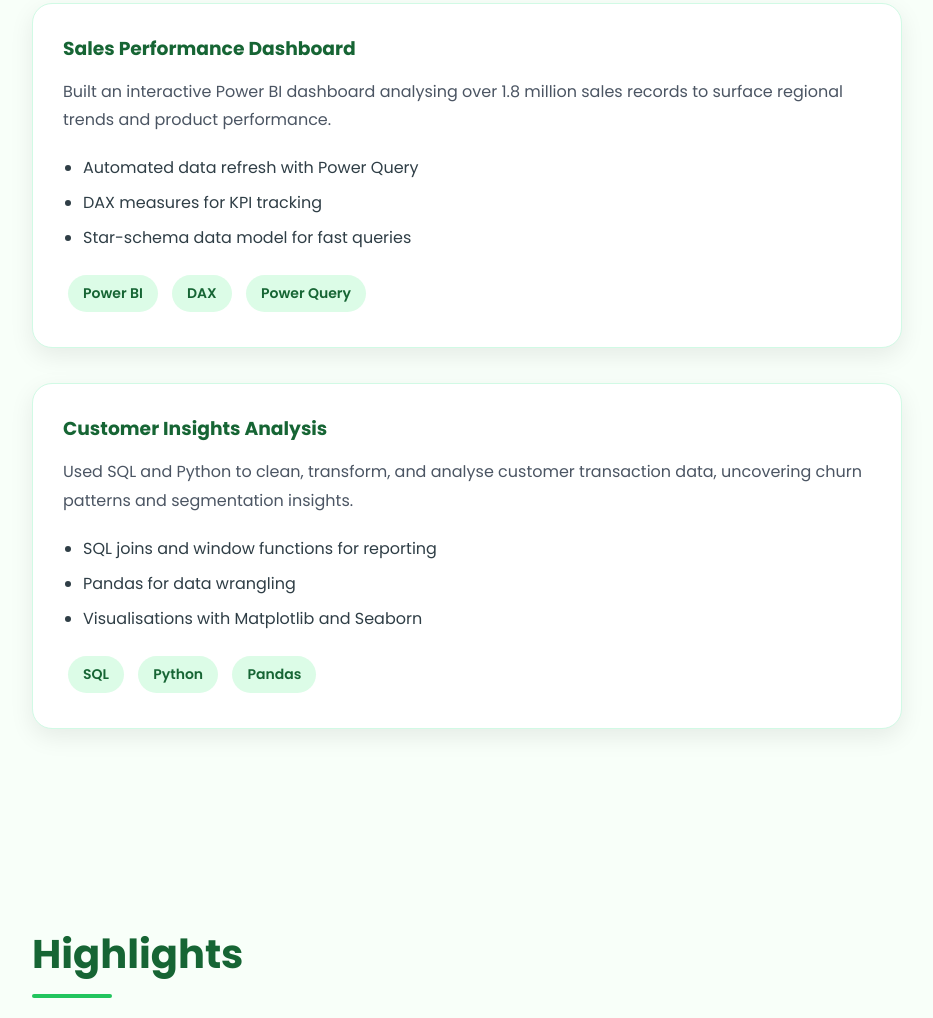
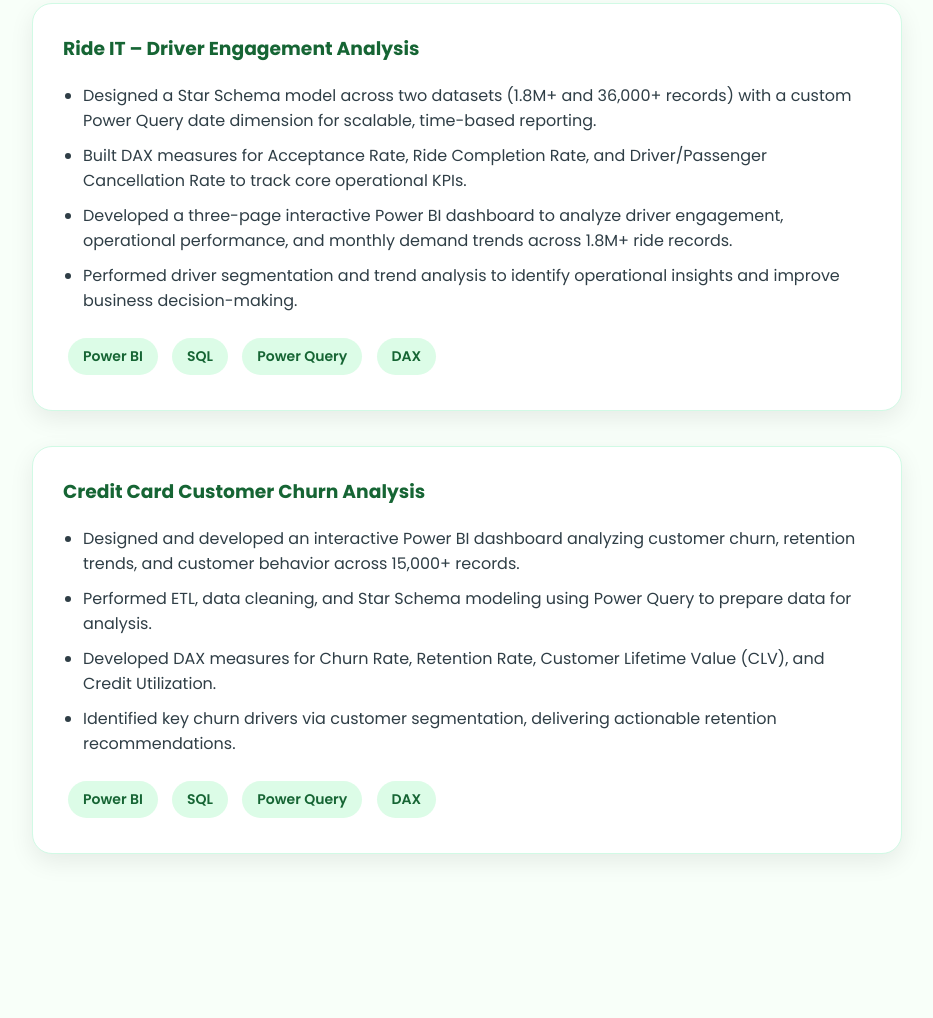
Before and after one commit to kishanlella/portfolio, a plain HTML site: page index.html in a window 1280 px wide. Shown: the part 2606-3624 px from the top of the page, without its empty margins (318-1251 px from the left). Drawn offline with Linux system fonts and the light colour scheme.

Commit message:
Updated portfolio

```diff
--- a/index.html
+++ b/index.html
@@ -178,38 +178,34 @@
 <h2>Projects</h2>
 
 <div class="project-card">
-<h3>Sales Performance Dashboard</h3>
-<p>
-Built an interactive Power BI dashboard analysing over 1.8 million
-sales records to surface regional trends and product performance.
-</p>
+<h3>Ride IT – Driver Engagement Analysis</h3>
 <ul>
-<li>Automated data refresh with Power Query</li>
-<li>DAX measures for KPI tracking</li>
-<li>Star-schema data model for fast queries</li>
+<li>Designed a Star Schema model across two datasets (1.8M+ and 36,000+ records) with a custom Power Query date dimension for scalable, time-based reporting.</li>
+<li>Built DAX measures for Acceptance Rate, Ride Completion Rate, and Driver/Passenger Cancellation Rate to track core operational KPIs.</li>
+<li>Developed a three-page interactive Power BI dashboard to analyze driver engagement, operational performance, and monthly demand trends across 1.8M+ ride records.</li>
+<li>Performed driver segmentation and trend analysis to identify operational insights and improve business decision-making.</li>
 </ul>
 <div class="tech-stack">
 <span>Power BI</span>
+<span>SQL</span>
+<span>Power Query</span>
 <span>DAX</span>
-<span>Power Query</span>
 </div>
 </div>
 
 <div class="project-card">
-<h3>Customer Insights Analysis</h3>
-<p>
-Used SQL and Python to clean, transform, and analyse customer
-transaction data, uncovering churn patterns and segmentation insights.
-</p>
+<h3>Credit Card Customer Churn Analysis</h3>
 <ul>
-<li>SQL joins and window functions for reporting</li>
-<li>Pandas for data wrangling</li>
-<li>Visualisations with Matplotlib and Seaborn</li>
+<li>Designed and developed an interactive Power BI dashboard analyzing customer churn, retention trends, and customer behavior across 15,000+ records.</li>
+<li>Performed ETL, data cleaning, and Star Schema modeling using Power Query to prepare data for analysis.</li>
+<li>Developed DAX measures for Churn Rate, Retention Rate, Customer Lifetime Value (CLV), and Credit Utilization.</li>
+<li>Identified key churn drivers via customer segmentation, delivering actionable retention recommendations.</li>
 </ul>
 <div class="tech-stack">
+<span>Power BI</span>
 <span>SQL</span>
-<span>Python</span>
-<span>Pandas</span>
+<span>Power Query</span>
+<span>DAX</span>
 </div>
 </div>
 
```
